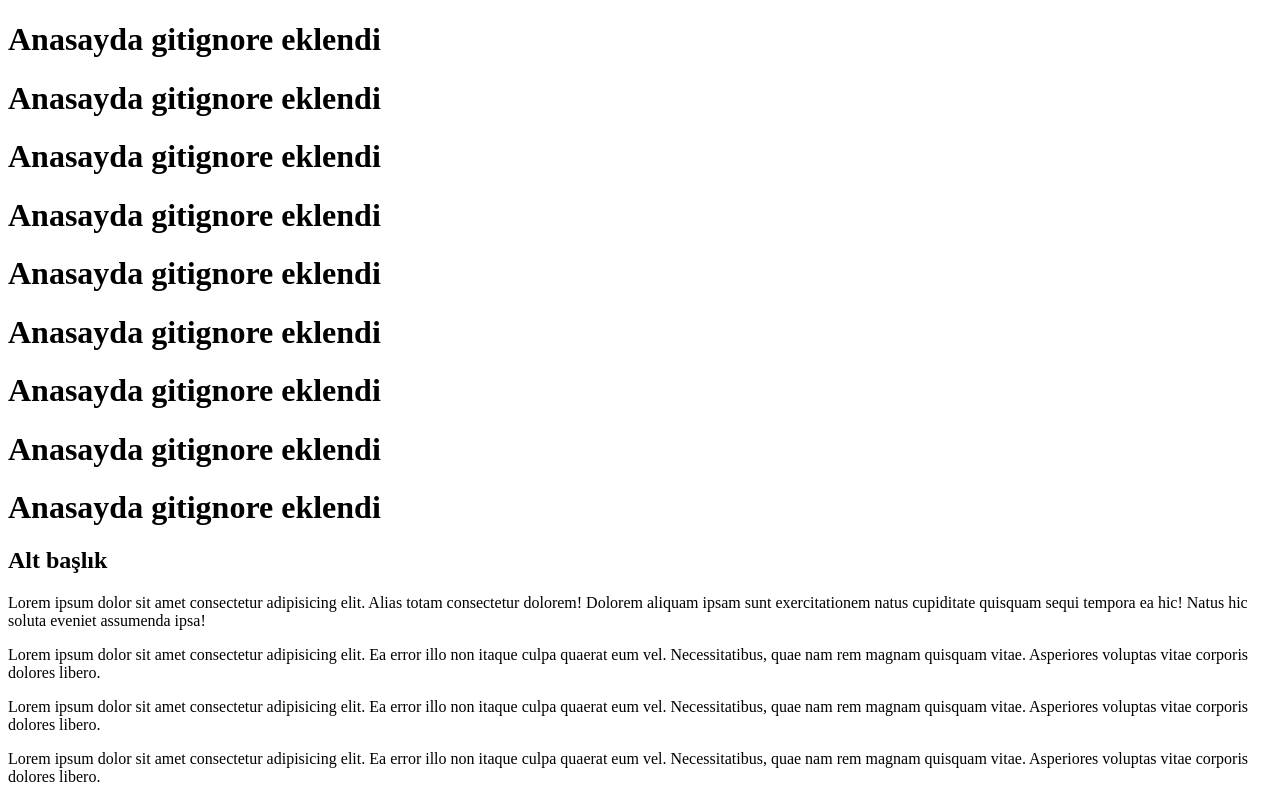
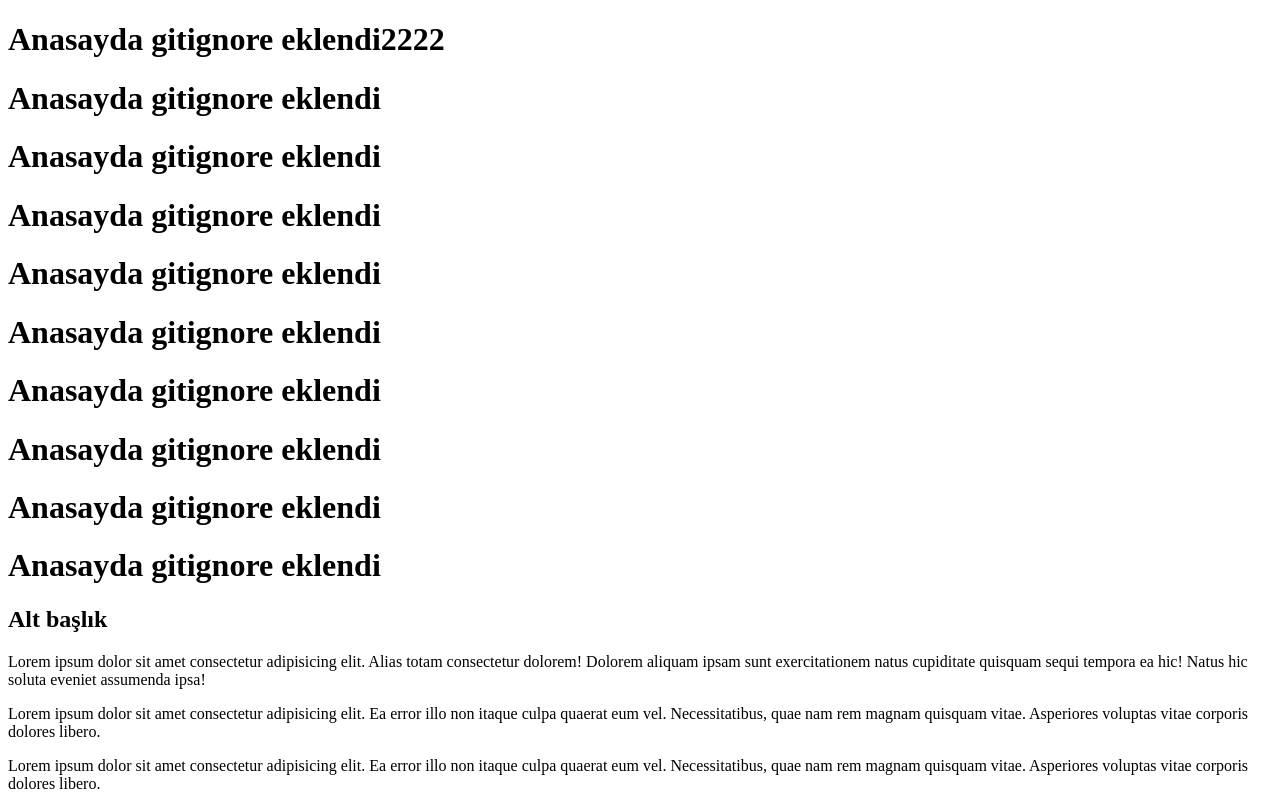
Before and after one commit to ozeradem/deneme, a plain HTML site: page index.html in a window 1280 px wide. Shown: the top 799 px of the page. Drawn offline with Linux system fonts and the light colour scheme.

Commit message:
değişiklikler

```diff
--- a/index.html
+++ b/index.html
@@ -7,6 +7,7 @@
 </head>
 <body>
 
+    <h1>Anasayda gitignore eklendi2222</h1>
     <h1>Anasayda gitignore eklendi</h1>
     <h1>Anasayda gitignore eklendi</h1>
     <h1>Anasayda gitignore eklendi</h1>
```
